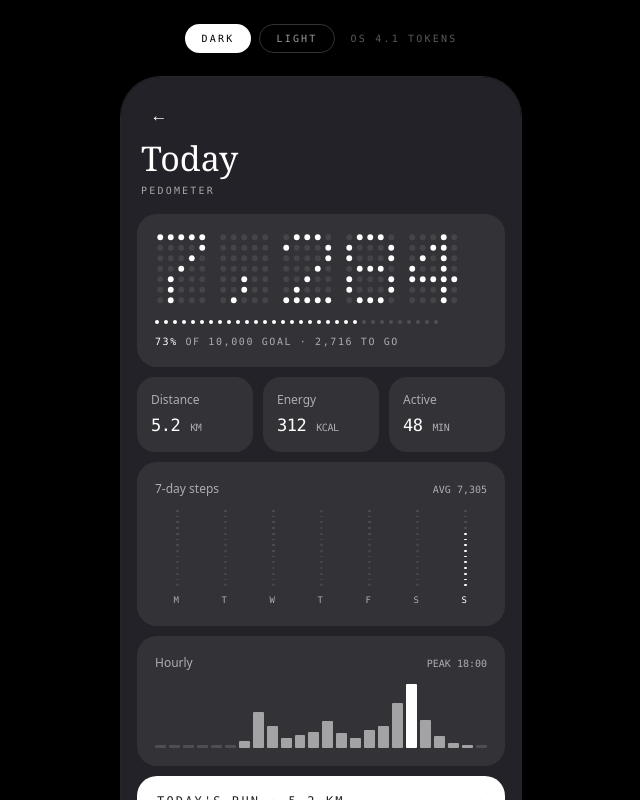
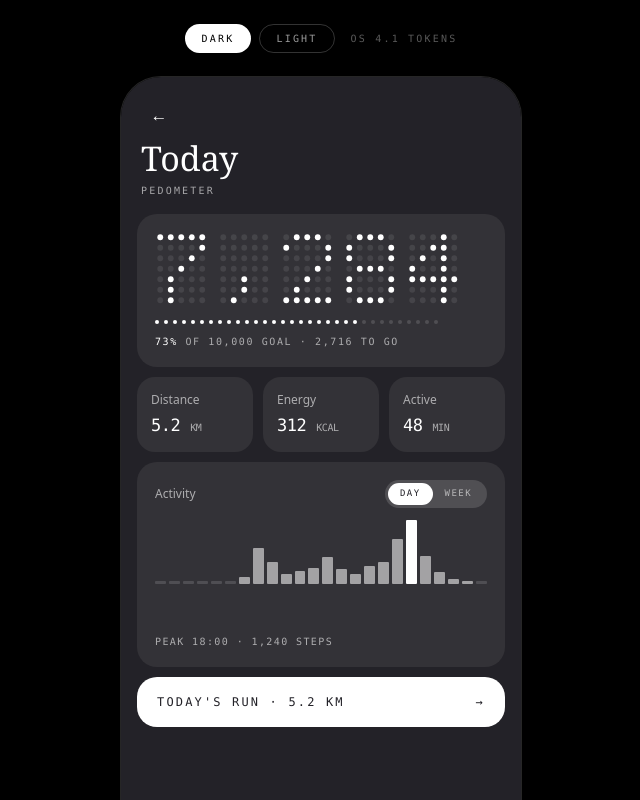
Before and after one commit to damilareoo/nothing-pedometer, a Next.js app: page / in a window 1280 px wide. Both pictures are taken after a click on the button "Open pedometer details: 162 total today, 7,442 seven-day ave". Shown: the top 800 px of the page, without its empty margins (319-959 px from the left). Built offline with nearby package versions, Linux system fonts and the light colour scheme.

Commit message:
Restraint pass: measured widget type sizes, single Day/Week activity chart

```diff
--- a/components/nothing-pedometer/experience.tsx
+++ b/components/nothing-pedometer/experience.tsx
@@ -162,6 +162,62 @@ function HourlyBars({ t }: { t: Tokens }) {
   );
 }
 
+/** One chart, two ranges — Apple's Day/Week switcher in Nothing's language. */
+function ActivityCard({ t }: { t: Tokens }) {
+  const [range, setRange] = useState<"day" | "week">("day");
+  const reduced = useReducedMotion();
+  return (
+    <div className="rounded-[20px] p-[18px]" style={{ background: t.card }}>
+      <div className="flex items-center justify-between">
+        <p className={SANS_LABEL} style={{ color: t.dim }}>
+          Activity
+        </p>
+        <div className="flex rounded-full p-[3px]" style={{ background: t.faint }} role="group" aria-label="Chart range">
+          {(["day", "week"] as const).map((r) => {
+            const active = range === r;
+            return (
+              <button
+                key={r}
+                type="button"
+                onClick={() => setRange(r)}
+                aria-pressed={active}
+                className="relative rounded-full px-3 py-1 font-mono text-[9px] tracking-[0.16em]"
+                style={{ color: active ? t.ground : t.dim }}
+              >
+                {active && (
+                  <motion.span
+                    layoutId="range-thumb"
+                    className="absolute inset-0 rounded-full"
+                    style={{ background: t.dot }}
+                    transition={{ duration: DUR.base, ease: EASE_OUT }}
+                  />
+                )}
+                <span className="relative">{r === "day" ? "DAY" : "WEEK"}</span>
+              </button>
+            );
+          })}
+        </div>
+      </div>
+      <div className="mt-3 min-h-[104px]">
+        <AnimatePresence mode="wait" initial={false}>
+          <motion.div
+            key={range}
+            initial={{ opacity: 0, y: reduced ? 0 : 8 }}
+            animate={{ opacity: 1, y: 0 }}
+            exit={{ opacity: 0, y: reduced ? 0 : -8 }}
+            transition={{ duration: DUR.micro, ease: EASE_OUT }}
+          >
+            {range === "day" ? <HourlyBars t={t} /> : <WeekDots today={6} t={t} />}
+          </motion.div>
+        </AnimatePresence>
+      </div>
+      <p className="mt-2.5 font-mono text-[10px] tracking-[0.14em]" style={{ color: t.dim }}>
+        {range === "day" ? "PEAK 18:00 · 1,240 STEPS" : "AVG 7,305 · BEST THU 10,240"}
+      </p>
+    </div>
+  );
+}
+
 function Stat({ label, value, sub, t }: { label: string; value: string; sub?: string; t: Tokens }) {
   return (
     <div className="rounded-[18px] p-3.5" style={{ background: t.card }}>
@@ -299,11 +355,11 @@ function ClockFace({ time, t }: { time: string; t: Tokens }) {
 /** Date + weather squircle, dot-matrix capitals exactly like the device. */
 function DateCard({ weekday, dayMonth, t }: { weekday: string; dayMonth: string; t: Tokens }) {
   return (
-    <div className="flex flex-1 flex-col justify-center gap-[7px] rounded-[24px] p-4" style={{ background: t.widget }}>
-      <DotText text={weekday} dot={1.9} pitch={7} color={t.dot} dimOpacity={t.unlit} />
-      <DotText text={dayMonth} dot={1.9} pitch={7} color={t.dot} dimOpacity={t.unlit} />
-      <DotText text="PARTLY SUNNY" dot={1.5} pitch={5.4} color={t.dot} dimOpacity={t.unlit} />
-      <DotText text="25°" dot={1.9} pitch={7} color={t.dot} dimOpacity={t.unlit} />
+    <div className="flex flex-1 flex-col justify-center gap-[8px] rounded-[24px] p-4" style={{ background: t.widget }}>
+      <DotText text={weekday} dot={2.2} pitch={5.4} color={t.dot} dimOpacity={t.unlit} />
+      <DotText text={dayMonth} dot={2.2} pitch={5.4} color={t.dot} dimOpacity={t.unlit} />
+      <DotText text="PARTLY SUNNY" dot={1.2} pitch={2.8} color={t.dot} dimOpacity={t.unlit} />
+      <DotText text="25°" dot={2.2} pitch={5.4} color={t.dot} dimOpacity={t.unlit} />
     </div>
   );
 }
@@ -325,17 +381,17 @@ function PedoWidget({ onOpen, shellId, t }: { onOpen: () => void; shellId?: stri
       className="block w-[184px] rounded-[24px] p-[15px] text-left"
       style={{ background: t.widget }}
     >
-      <DotText text="162" dot={2.3} pitch={8.6} color={t.dot} dimOpacity={t.unlit} label="162" />
+      <DotText text="162" dot={2.1} pitch={5.2} color={t.dot} dimOpacity={t.unlit} label="162" />
       <span className={`${row} mt-[7px]`}>
-        <DotText text="TOTAL TODAY" dot={0.85} pitch={3.3} color={t.dot} dimOpacity={t.unlit} />
+        <DotText text="TOTAL TODAY" dot={0.75} pitch={1.65} color={t.dot} dimOpacity={t.unlit} />
         <span className="font-mono text-[10px]" style={{ color: t.dim }}>
           1%
         </span>
       </span>
       <span className="my-[11px] block h-px" style={{ background: t.faint }} aria-hidden />
-      <DotText text="7,442" dot={2.3} pitch={8.6} color={t.dot} dimOpacity={t.unlit} label="7,442" />
+      <DotText text="7,442" dot={2.1} pitch={5.2} color={t.dot} dimOpacity={t.unlit} label="7,442" />
       <span className={`${row} mt-[7px]`}>
-        <DotText text="7-DAY AVERAGE" dot={0.85} pitch={3.3} color={t.dot} dimOpacity={t.unlit} />
+        <DotText text="7-DAY AVERAGE" dot={0.75} pitch={1.65} color={t.dot} dimOpacity={t.unlit} />
         <span className="font-mono text-[10px]" style={{ color: t.dim }}>
           74%
         </span>
@@ -462,35 +518,7 @@ function DetailScreen({
         </div>
 
         <div className="px-4 pt-2.5">
-          <div className="rounded-[20px] p-[18px]" style={{ background: t.card }}>
-            <div className="flex items-baseline justify-between">
-              <p className={SANS_LABEL} style={{ color: t.dim }}>
-                7-day steps
-              </p>
-              <p className="font-mono text-[10px]" style={{ color: t.dim }}>
-                AVG 7,305
-              </p>
-            </div>
-            <div className="mt-3">
-              <WeekDots today={6} t={t} />
-            </div>
-          </div>
-        </div>
-
-        <div className="px-4 pt-2.5">
-          <div className="rounded-[20px] p-[18px]" style={{ background: t.card }}>
-            <div className="flex items-baseline justify-between">
-              <p className={SANS_LABEL} style={{ color: t.dim }}>
-                Hourly
-              </p>
-              <p className="font-mono text-[10px]" style={{ color: t.dim }}>
-                PEAK 18:00
-              </p>
-            </div>
-            <div className="mt-3">
-              <HourlyBars t={t} />
-            </div>
-          </div>
+          <ActivityCard t={t} />
         </div>
 
         <div className="px-4 pt-2.5">
```
